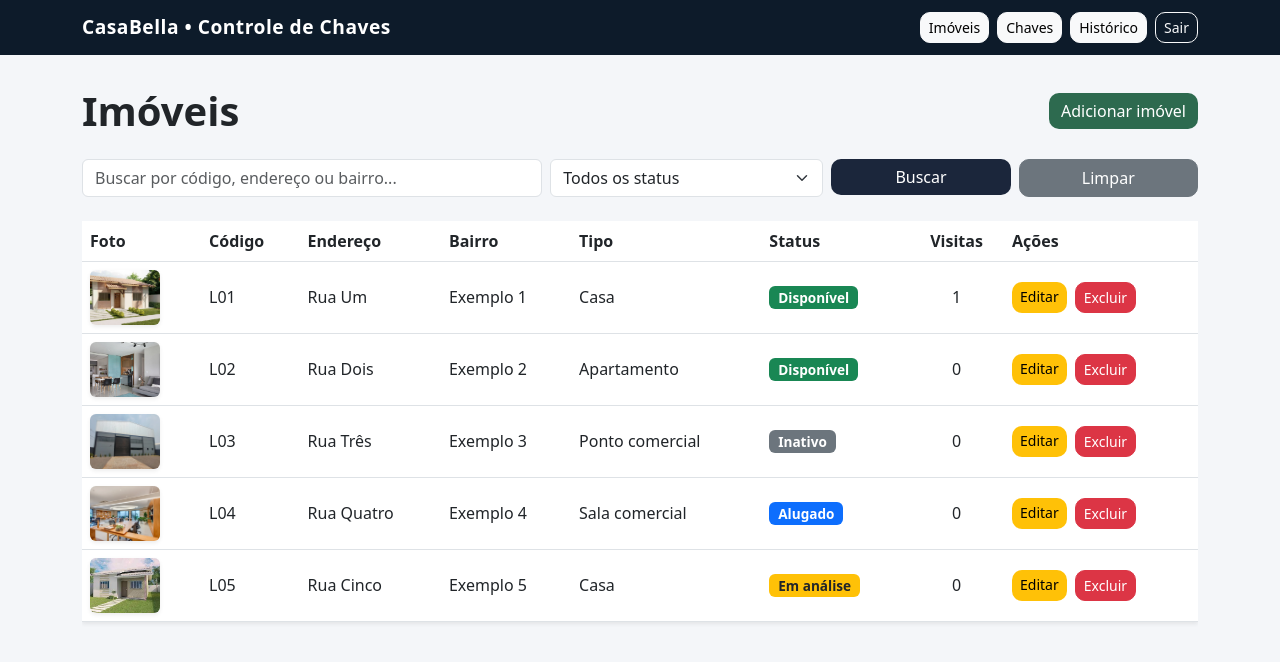
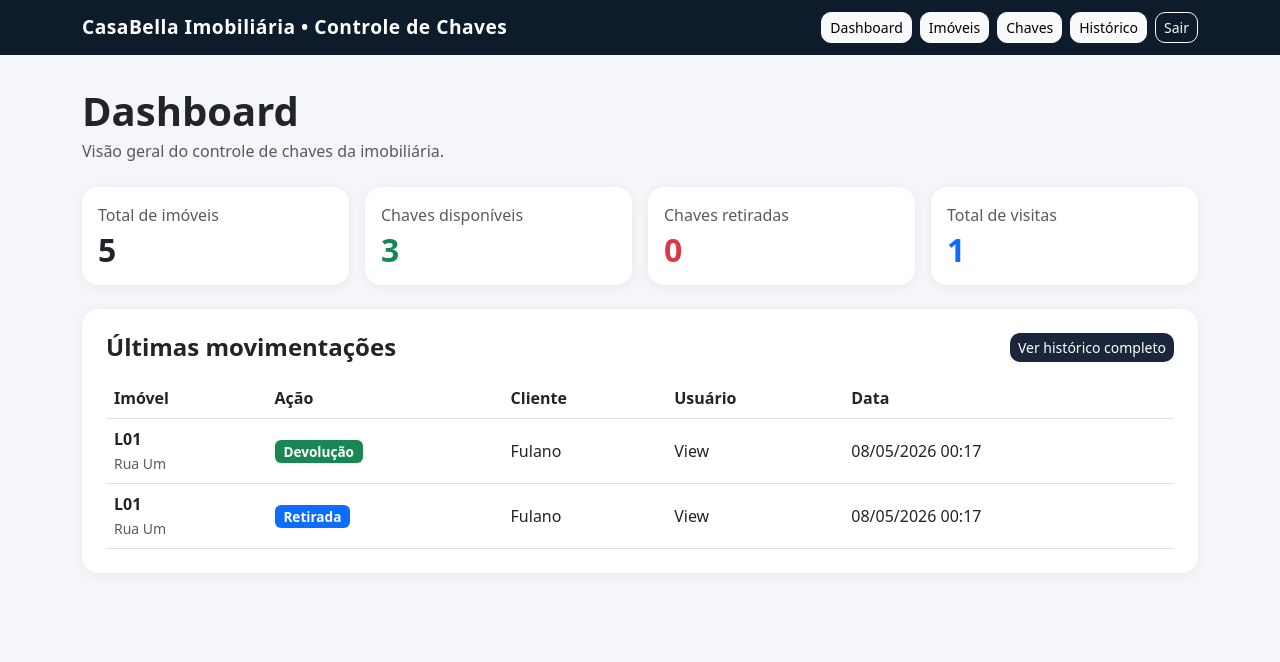
Before and after one commit to Thaisa-Souza/sistema-controle-chaves-pi, a Django app: page / in a window 1280 px wide. Shown: the top 662 px of the page. Run offline with Django 5.2, Linux system fonts and the light colour scheme; a user stored in the database is signed in; data comes from the database, SQL or seed files in the repository; both versions use the stored data as it was after the commit.

Commit message:
Cria dashboard responsiva com indicadores e movimentacoes recentes

```diff
--- a/imoveis/templates/imoveis/base.html
+++ b/imoveis/templates/imoveis/base.html
@@ -95,8 +95,8 @@
 
     <div class="container">
 
-        <a class="navbar-brand fw-bold" href="{% url 'imovel_list' %}">
-            CasaBella • Controle de Chaves
+        <a class="navbar-brand fw-bold" href="{% url 'dashboard' %}">
+            CasaBella Imobiliária • Controle de Chaves
         </a>
 
         <button class="navbar-toggler"
@@ -111,6 +111,10 @@
         <div class="collapse navbar-collapse" id="navbarNav">
 
             <div class="ms-auto d-flex gap-2 mt-3 mt-lg-0">
+
+                <a href="{% url 'dashboard' %}" class="btn btn-light btn-sm">
+                    Dashboard
+                </a>
 
                 <a href="{% url 'imovel_list' %}" class="btn btn-light btn-sm">
                     Imóveis
--- /dev/null
+++ b/imoveis/templates/imoveis/dashboard.html
@@ -0,0 +1,186 @@
+{% extends "imoveis/base.html" %}
+
+{% block content %}
+
+<div class="mb-4">
+
+    <h1 class="fw-bold mb-1">
+        Dashboard
+    </h1>
+
+    <p class="text-muted">
+        Visão geral do controle de chaves da imobiliária.
+    </p>
+
+</div>
+
+<div class="row g-3 mb-4">
+
+    <div class="col-12 col-sm-6 col-lg-3">
+
+        <div class="card h-100">
+
+            <div class="card-body">
+
+                <p class="text-muted mb-1">
+                    Total de imóveis
+                </p>
+
+                <h2 class="fw-bold mb-0">
+                    {{ total_imoveis }}
+                </h2>
+
+            </div>
+
+        </div>
+
+    </div>
+
+    <div class="col-12 col-sm-6 col-lg-3">
+
+        <div class="card h-100">
+
+            <div class="card-body">
+
+                <p class="text-muted mb-1">
+                    Chaves disponíveis
+                </p>
+
+                <h2 class="fw-bold text-success mb-0">
+                    {{ chaves_disponiveis }}
+                </h2>
+
+            </div>
+
+        </div>
+
+    </div>
+
+    <div class="col-12 col-sm-6 col-lg-3">
+
+        <div class="card h-100">
+
+            <div class="card-body">
+
+                <p class="text-muted mb-1">
+                    Chaves retiradas
+                </p>
+
+                <h2 class="fw-bold text-danger mb-0">
+                    {{ chaves_retiradas }}
+                </h2>
+
+            </div>
+
+        </div>
+
+    </div>
+
+    <div class="col-12 col-sm-6 col-lg-3">
+
+        <div class="card h-100">
+
+            <div class="card-body">
+
+                <p class="text-muted mb-1">
+                    Total de visitas
+                </p>
+
+                <h2 class="fw-bold text-primary mb-0">
+                    {{ total_visitas }}
+                </h2>
+
+            </div>
+
+        </div>
+
+    </div>
+
+</div>
+
+<div class="card">
+
+    <div class="card-body p-4">
+
+        <div class="d-flex justify-content-between align-items-center mb-3 flex-wrap gap-2">
+
+            <h4 class="fw-bold mb-0">
+                Últimas movimentações
+            </h4>
+
+            <a href="{% url 'historico_list' %}" class="btn btn-primary btn-sm">
+                Ver histórico completo
+            </a>
+
+        </div>
+
+        <div class="table-responsive">
+
+            <table class="table table-hover align-middle mb-0">
+
+                <thead>
+                    <tr>
+                        <th>Imóvel</th>
+                        <th>Ação</th>
+                        <th>Cliente</th>
+                        <th>Usuário</th>
+                        <th>Data</th>
+                    </tr>
+                </thead>
+
+                <tbody>
+
+                    {% for mov in ultimas_movimentacoes %}
+
+                        <tr>
+                            <td>
+                                <strong>{{ mov.chave.imovel.codigo }}</strong><br>
+                                <small class="text-muted">
+                                    {{ mov.chave.imovel.endereco }}
+                                </small>
+                            </td>
+
+                            <td>
+                                {% if mov.acao == 'retirada' %}
+                                    <span class="badge bg-primary">Retirada</span>
+                                {% elif mov.acao == 'devolucao' %}
+                                    <span class="badge bg-success">Devolução</span>
+                                {% else %}
+                                    <span class="badge bg-secondary">{{ mov.acao }}</span>
+                                {% endif %}
+                            </td>
+
+                            <td>
+                                {{ mov.nome_cliente|default:"-" }}
+                            </td>
+
+                            <td>
+                                {{ mov.usuario.username|default:"-" }}
+                            </td>
+
+                            <td>
+                                {{ mov.data|date:"d/m/Y H:i" }}
+                            </td>
+                        </tr>
+
+                    {% empty %}
+
+                        <tr>
+                            <td colspan="5" class="text-center text-muted">
+                                Nenhuma movimentação registrada ainda.
+                            </td>
+                        </tr>
+
+                    {% endfor %}
+
+                </tbody>
+
+            </table>
+
+        </div>
+
+    </div>
+
+</div>
+
+{% endblock %}
--- a/imoveis/urls.py
+++ b/imoveis/urls.py
@@ -3,7 +3,9 @@ from . import views
 
 
 urlpatterns = [
-    path('', views.imovel_list, name='imovel_list'),
+    path('', views.dashboard, name='dashboard'),
+
+    path('imoveis/', views.imovel_list, name='imovel_list'),
     path('novo/', views.imovel_create, name='imovel_create'),
     path('editar/<int:pk>/', views.imovel_update, name='imovel_update'),
     path('excluir/<int:pk>/', views.imovel_delete, name='imovel_delete'),
--- a/imoveis/views.py
+++ b/imoveis/views.py
@@ -181,27 +181,51 @@ def historico_list(request):
 
     movimentacoes = Movimentacao.objects.select_related(
         'chave__imovel',
+        'chave__imovel__tipo',
         'usuario'
     ).all()
 
     if query:
         movimentacoes = movimentacoes.filter(
-            chave__imovel__codigo__icontains=query
-        ) | movimentacoes.filter(
-            chave__imovel__endereco__icontains=query
-        ) | movimentacoes.filter(
-            chave__imovel__bairro__icontains=query
-        ) | movimentacoes.filter(
-            nome_cliente__icontains=query
-        ) | movimentacoes.filter(
-            telefone_cliente__icontains=query
-        ) | movimentacoes.filter(
-            acao__icontains=query
+            models.Q(chave__imovel__codigo__icontains=query) |
+            models.Q(chave__imovel__endereco__icontains=query) |
+            models.Q(chave__imovel__bairro__icontains=query) |
+            models.Q(chave__imovel__tipo__nome__icontains=query) |
+            models.Q(chave__imovel__status__icontains=query) |
+            models.Q(nome_cliente__icontains=query) |
+            models.Q(telefone_cliente__icontains=query) |
+            models.Q(usuario__username__icontains=query) |
+            models.Q(acao__icontains=query)
         )
 
     movimentacoes = movimentacoes.order_by('-data')
+
+    paginator = Paginator(movimentacoes, 10)
+    page = request.GET.get('page')
+    movimentacoes = paginator.get_page(page)
 
     return render(request, 'imoveis/historico_list.html', {
         'movimentacoes': movimentacoes,
         'query': query
     })
+
+
+@login_required
+def dashboard(request):
+    total_imoveis = Imovel.objects.count()
+    chaves_disponiveis = Chave.objects.filter(status='disponivel').count()
+    chaves_retiradas = Chave.objects.filter(status='retirada').count()
+    total_visitas = Movimentacao.objects.filter(acao='retirada').count()
+
+    ultimas_movimentacoes = Movimentacao.objects.select_related(
+        'chave__imovel',
+        'usuario'
+    ).order_by('-data')[:5]
+
+    return render(request, 'imoveis/dashboard.html', {
+        'total_imoveis': total_imoveis,
+        'chaves_disponiveis': chaves_disponiveis,
+        'chaves_retiradas': chaves_retiradas,
+        'total_visitas': total_visitas,
+        'ultimas_movimentacoes': ultimas_movimentacoes,
+    })
```
Also changed, not shown: imoveis/templates/imoveis/historico_list.html (+34 -0 lines), db.sqlite3.
